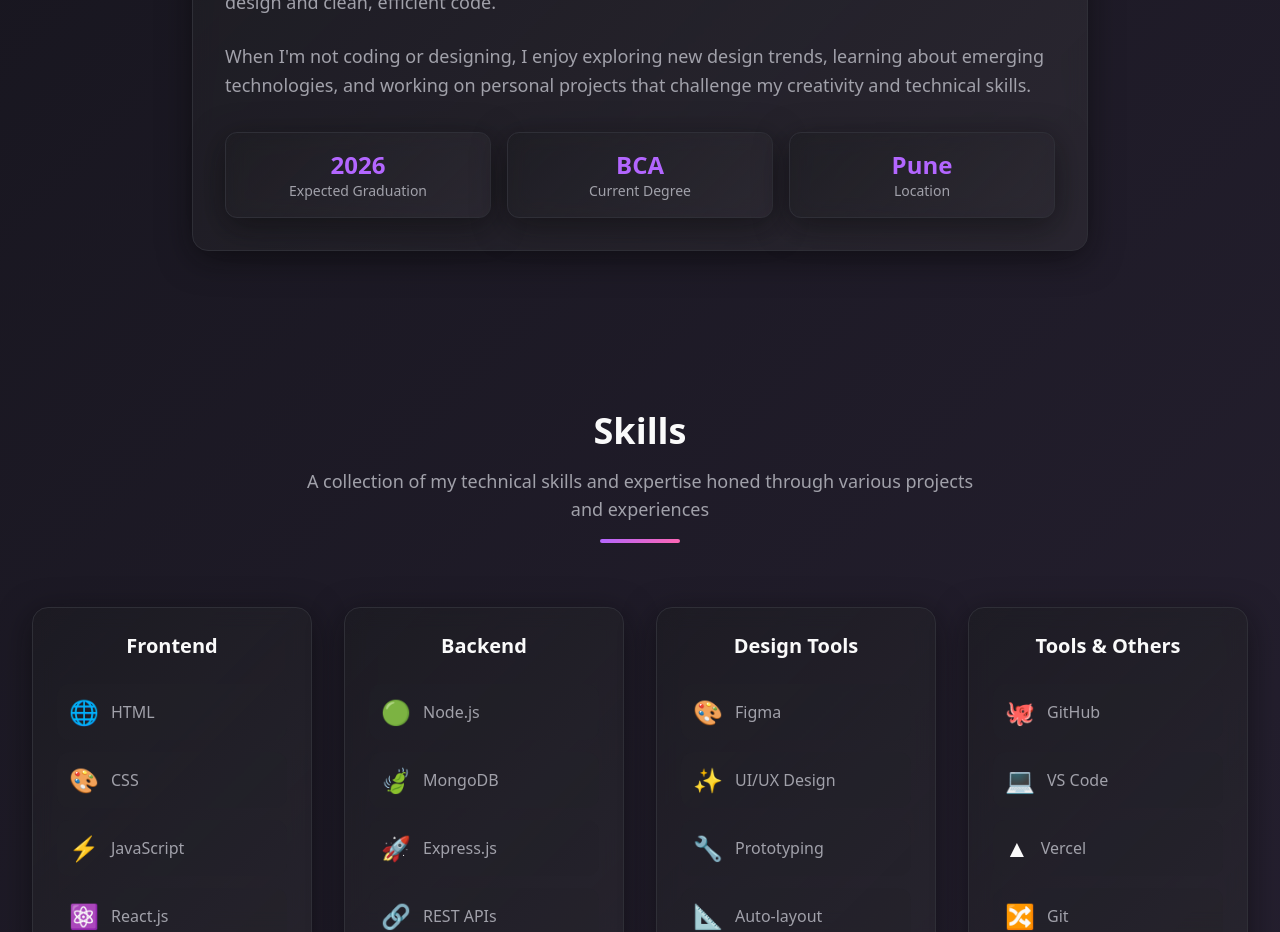
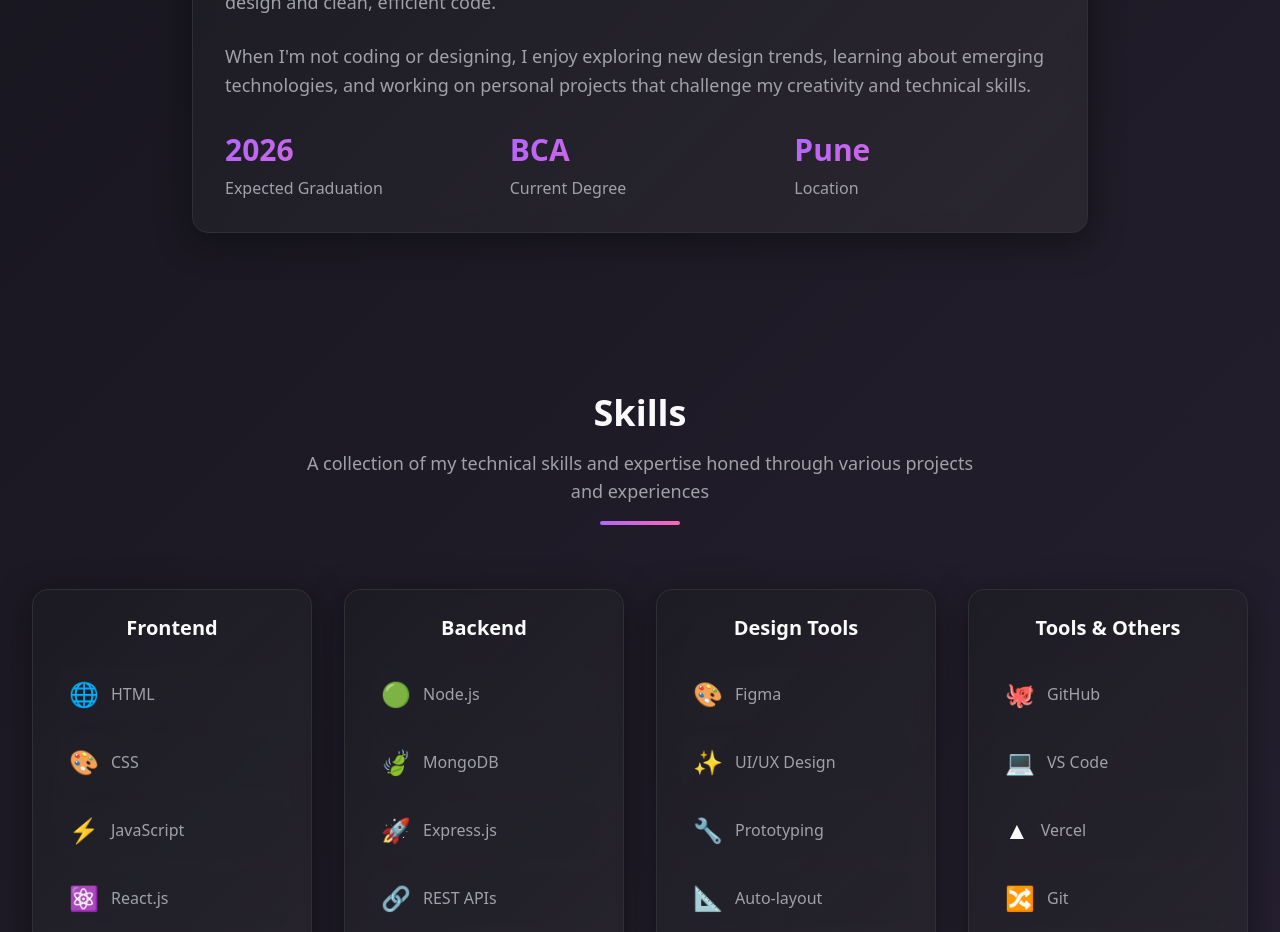
Before and after one commit to rushikesh-thokare/rushikesh-ui-universe, a React (Vite) app: page / in a window 1280 px wide. Shown: the part 1360-2292 px from the top of the page. Built offline with nearby package versions, Linux system fonts and the light colour scheme.

Commit message:
Add card animation
Implement smooth animations for UI cards with glowing borders and hover effects.

```diff
--- a/src/components/About.tsx
+++ b/src/components/About.tsx
@@ -41,18 +41,24 @@ const About = () => {
             </p>
           </div>
 
-          <div className="mt-8 grid grid-cols-2 md:grid-cols-3 gap-4 text-center">
-            <div className="glass-card p-4 rounded-lg">
-              <h3 className="text-2xl font-bold text-primary">2026</h3>
-              <p className="text-sm text-muted-foreground">Expected Graduation</p>
+          <div className="mt-8 grid grid-cols-1 md:grid-cols-3 gap-6">
+            <div className="about-card group">
+              <div className="about-card-inner">
+                <h3 className="text-3xl font-bold gradient-text mb-2">2026</h3>
+                <p className="text-muted-foreground">Expected Graduation</p>
+              </div>
             </div>
-            <div className="glass-card p-4 rounded-lg">
-              <h3 className="text-2xl font-bold text-primary">BCA</h3>
-              <p className="text-sm text-muted-foreground">Current Degree</p>
+            <div className="about-card group" style={{ animationDelay: '0.2s' }}>
+              <div className="about-card-inner">
+                <h3 className="text-3xl font-bold gradient-text mb-2">BCA</h3>
+                <p className="text-muted-foreground">Current Degree</p>
+              </div>
             </div>
-            <div className="glass-card p-4 rounded-lg col-span-2 md:col-span-1">
-              <h3 className="text-2xl font-bold text-primary">Pune</h3>
-              <p className="text-sm text-muted-foreground">Location</p>
+            <div className="about-card group" style={{ animationDelay: '0.4s' }}>
+              <div className="about-card-inner">
+                <h3 className="text-3xl font-bold gradient-text mb-2">Pune</h3>
+                <p className="text-muted-foreground">Location</p>
+              </div>
             </div>
           </div>
         </div>
--- a/src/index.css
+++ b/src/index.css
@@ -232,7 +232,87 @@ All colors MUST be HSL.
   @keyframes orbit {
     0% {
       transform: rotate(0deg) translateX(100px) rotate(0deg);
+  }
+
+  /* About Cards Animation */
+  .about-card {
+    position: relative;
+    background: var(--gradient-card);
+    backdrop-filter: blur(10px);
+    border: 1px solid hsl(var(--primary) / 0.3);
+    border-radius: 1rem;
+    padding: 1.5rem;
+    text-align: center;
+    box-shadow: 0 0 20px hsl(var(--primary) / 0.1);
+    animation: card-enter 0.6s cubic-bezier(0.16, 1, 0.3, 1) both;
+    transition: all 0.6s cubic-bezier(0.16, 1, 0.3, 1);
+    overflow: hidden;
+  }
+
+  .about-card::before {
+    content: '';
+    position: absolute;
+    inset: -1px;
+    background: linear-gradient(45deg, hsl(var(--primary)), hsl(var(--neon-pink)), hsl(var(--primary)));
+    background-size: 300% 300%;
+    border-radius: inherit;
+    z-index: -1;
+    animation: glow-pulse 3s ease-in-out infinite;
+    opacity: 0.6;
+  }
+
+  .about-card-inner {
+    position: relative;
+    z-index: 1;
+    background: var(--gradient-card);
+    border-radius: calc(1rem - 1px);
+    height: 100%;
+    display: flex;
+    flex-direction: column;
+    justify-content: center;
+    align-items: center;
+  }
+
+  .about-card:hover {
+    transform: scale(1.05) translateY(-5px);
+    box-shadow: 0 20px 40px hsl(var(--primary) / 0.3);
+  }
+
+  .about-card:hover::before {
+    animation: glow-pulse 1.5s ease-in-out infinite, gradient-shift 2s ease-in-out infinite;
+    opacity: 0.9;
+  }
+
+  @keyframes card-enter {
+    0% {
+      opacity: 0;
+      transform: translateY(30px) scale(0.95);
     }
+    100% {
+      opacity: 1;
+      transform: translateY(0) scale(1);
+    }
+  }
+
+  @keyframes glow-pulse {
+    0%, 100% {
+      opacity: 0.6;
+      filter: blur(1px);
+    }
+    50% {
+      opacity: 0.8;
+      filter: blur(2px);
+    }
+  }
+
+  @keyframes gradient-shift {
+    0%, 100% {
+      background-position: 0% 50%;
+    }
+    50% {
+      background-position: 100% 50%;
+    }
+  }
     100% {
       transform: rotate(360deg) translateX(100px) rotate(-360deg);
     }
```
